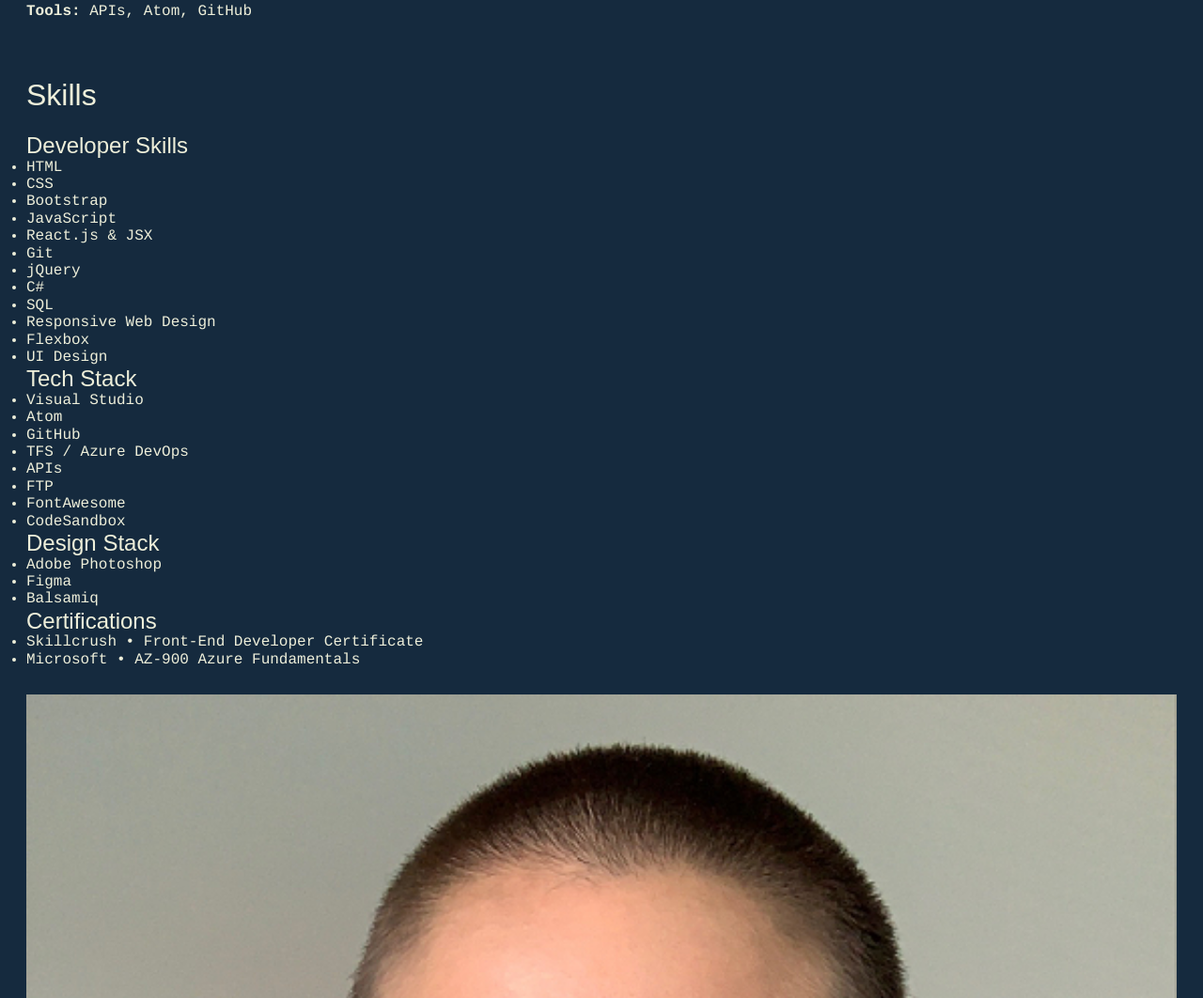
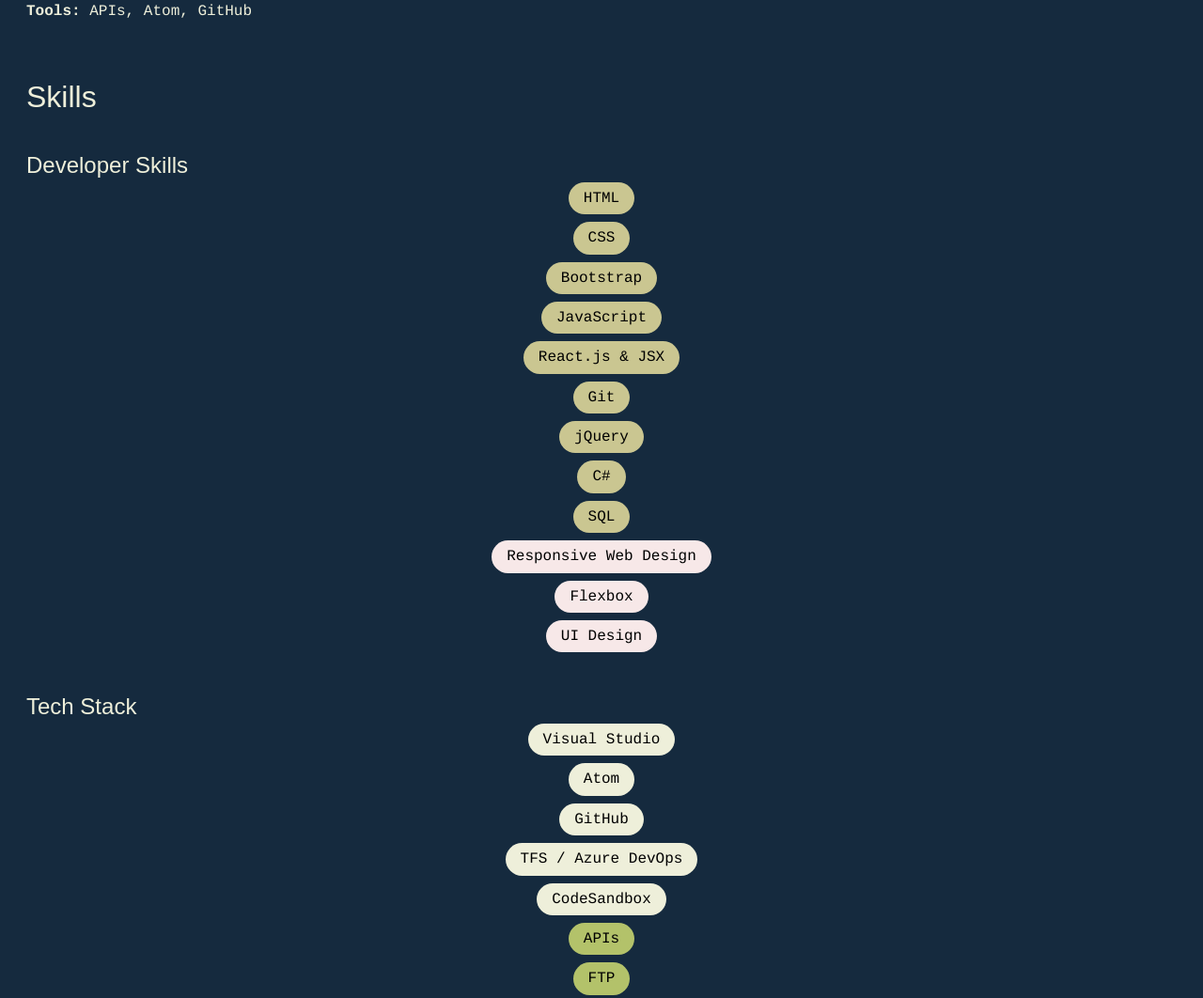
Before and after one commit to jpfingsten/portfolio-v1, a website built with Parcel: page index.html in a window 1280 px wide. Shown: the part 5770-6832 px from the top of the page at 94% size. Built offline with nearby package versions, Linux system fonts and the light colour scheme; a web font is replaced by a local one.

Commit message:
Styles added to Skills section

```diff
--- a/css/main.css
+++ b/css/main.css
@@ -205,6 +205,53 @@
   margin-top: 2rem;
 }
 
+.skills-area h1 {
+  margin: 1.5rem 0 0 0;
+}
+
+.skill-category {
+  margin: 2.5rem 0;
+}
+
+.skill-category ul {
+  display: flex;
+  flex-direction: column;
+  align-items: center;
+  list-style: none;
+}
+
+.skill-category li {
+  padding: .5rem 1rem;
+  margin: .25rem;
+  border-radius: 20px;
+}
+
+.language, .skill, .tool, .process, .design {
+  color: #000;
+}
+
+.language {
+  background-color: #CAC691;
+}
+
+.skill {
+  background-color: #F7E8E8;
+}
+
+.tool {
+  background-color: #EEEFDA;
+}
+
+.process {
+  background-color: #B3C26A;
+}
+
+.design {
+  background-color: #C6B4DE;
+}
+
+
+
 
 /* ==========================================================================
    Helper classes
--- a/index.html
+++ b/index.html
@@ -136,49 +136,49 @@
     <div class="skills-area">
       <div class="content-wrapper">
         <h1>Skills</h1>
-        <div class="dev-skills">
+        <div class="skill-category">
           <h2>Developer Skills</h2>
           <ul role="list">
-            <li>HTML</li>
-            <li>CSS</li>
-            <li>Bootstrap</li>
-            <li>JavaScript</li>
-            <li>React.js &amp; JSX</li>
-            <li>Git</li>
-            <li>jQuery</li>
-            <li>C#</li>
-            <li>SQL</li>
-            <li>Responsive Web Design</li>
-            <li>Flexbox</li>
-            <li>UI Design</li>
+            <li class="language">HTML</li>
+            <li class="language">CSS</li>
+            <li class="language">Bootstrap</li>
+            <li class="language">JavaScript</li>
+            <li class="language">React.js &amp; JSX</li>
+            <li class="language">Git</li>
+            <li class="language">jQuery</li>
+            <li class="language">C#</li>
+            <li class="language">SQL</li>
+            <li class="skill">Responsive Web Design</li>
+            <li class="skill">Flexbox</li>
+            <li class="skill">UI Design</li>
           </ul>
         </div>
-        <div class="tech-stack">
+        <div class="skill-category">
           <h2>Tech Stack</h2>
           <ul role="list">
-            <li>Visual Studio</li>
-            <li>Atom</li>
-            <li>GitHub</li>
-            <li>TFS / Azure DevOps</li>
-            <li>APIs</li>
-            <li>FTP</li>
-            <li>FontAwesome</li>
-            <li>CodeSandbox</li>
+            <li class="tool">Visual Studio</li>
+            <li class="tool">Atom</li>
+            <li class="tool">GitHub</li>
+            <li class="tool">TFS / Azure DevOps</li>
+            <li class="tool">CodeSandbox</li>
+            <li class="process">APIs</li>
+            <li class="process">FTP</li>
+            <li class="process">FontAwesome</li>
           </ul>
         </div>
-        <div class="design-stack">
+        <div class="skill-category">
           <h2>Design Stack</h2>
           <ul role="list">
-            <li>Adobe Photoshop</li>
-            <li>Figma</li>
-            <li>Balsamiq</li>
+            <li class="design">Adobe Photoshop</li>
+            <li class="design">Figma</li>
+            <li class="design">Balsamiq</li>
           </ul>
         </div>
-        <div class="certs">
+        <div class="skill-category">
           <h2>Certifications</h2>
           <ul role="list">
-            <li>Skillcrush &bull; Front-End Developer Certificate</li>
-            <li>Microsoft &bull; AZ-900 Azure Fundamentals</li>
+            <li class="cert">Skillcrush &bull; Front-End Developer Certificate</li>
+            <li class="cert">Microsoft &bull; AZ-900 Azure Fundamentals</li>
           </ul>
         </div>
       </div>
```
